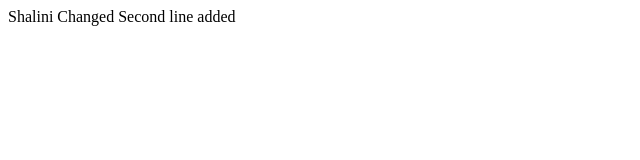
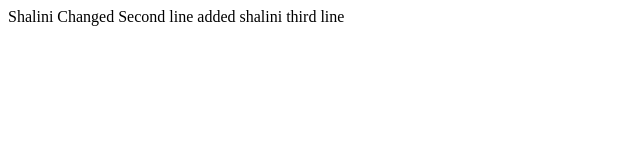
Before and after one commit to ginoarpesellatellermate/tmdemo, a plain HTML site: page Shalini.html in a window 1280 px wide. Shown: the whole page, without its empty margins (0-640 px from the left). Drawn offline with Linux system fonts and the light colour scheme.

Commit message:
Third line added

```diff
--- a/Shalini.html
+++ b/Shalini.html
@@ -5,5 +5,6 @@
 <body>
   Shalini Changed
   Second line added
+  shalini third line
 </body>
 </html>
```
